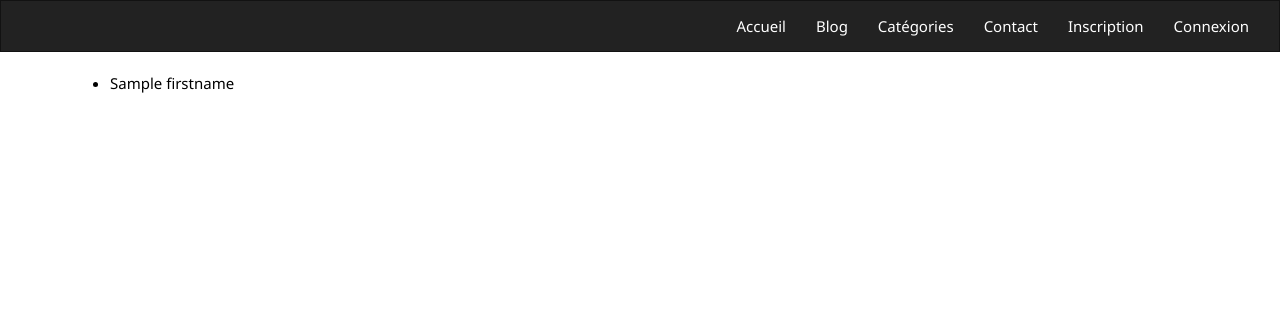
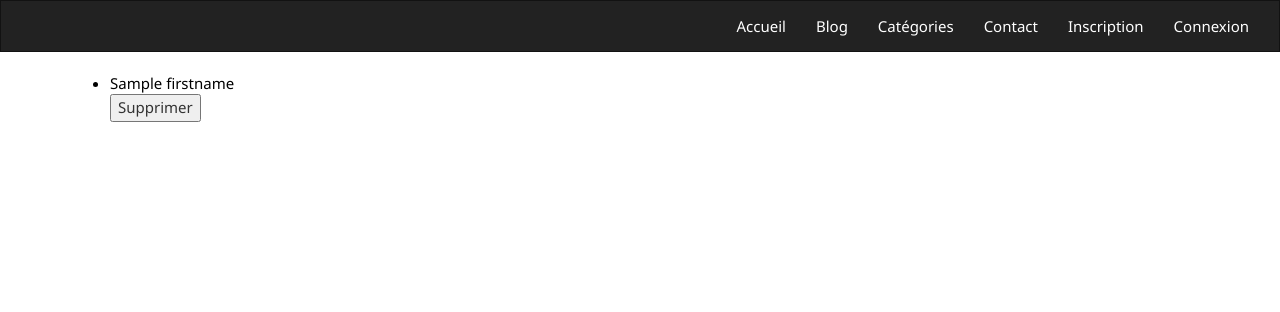
Before and after one commit to JrBour/symfony-blog, a Symfony app: template templates/contact/show_all.html.twig in a window 1280 px wide. Shown: the top 312 px of the page. Run offline with Twig, Linux system fonts and the light colour scheme; the template is opened without the code that fills it: most values are stand-ins (such as "Sample title", 1, 10 or a date in 2020); some libraries are stand-ins or nearby versions.

Commit message:
edit contact : add button remove

```diff
--- a/templates/contact/show_all.html.twig
+++ b/templates/contact/show_all.html.twig
@@ -3,6 +3,7 @@
   <ul>
     {% for contact in contacts %}
         <a href="{{ path('show_contact', {id: contact.id}) }}"><li>{{ contact.firstname }}</li></a>
+        <button type="button" name="btn btn-danger">Supprimer</button>
     {% endfor %}
   </ul>
 
```
